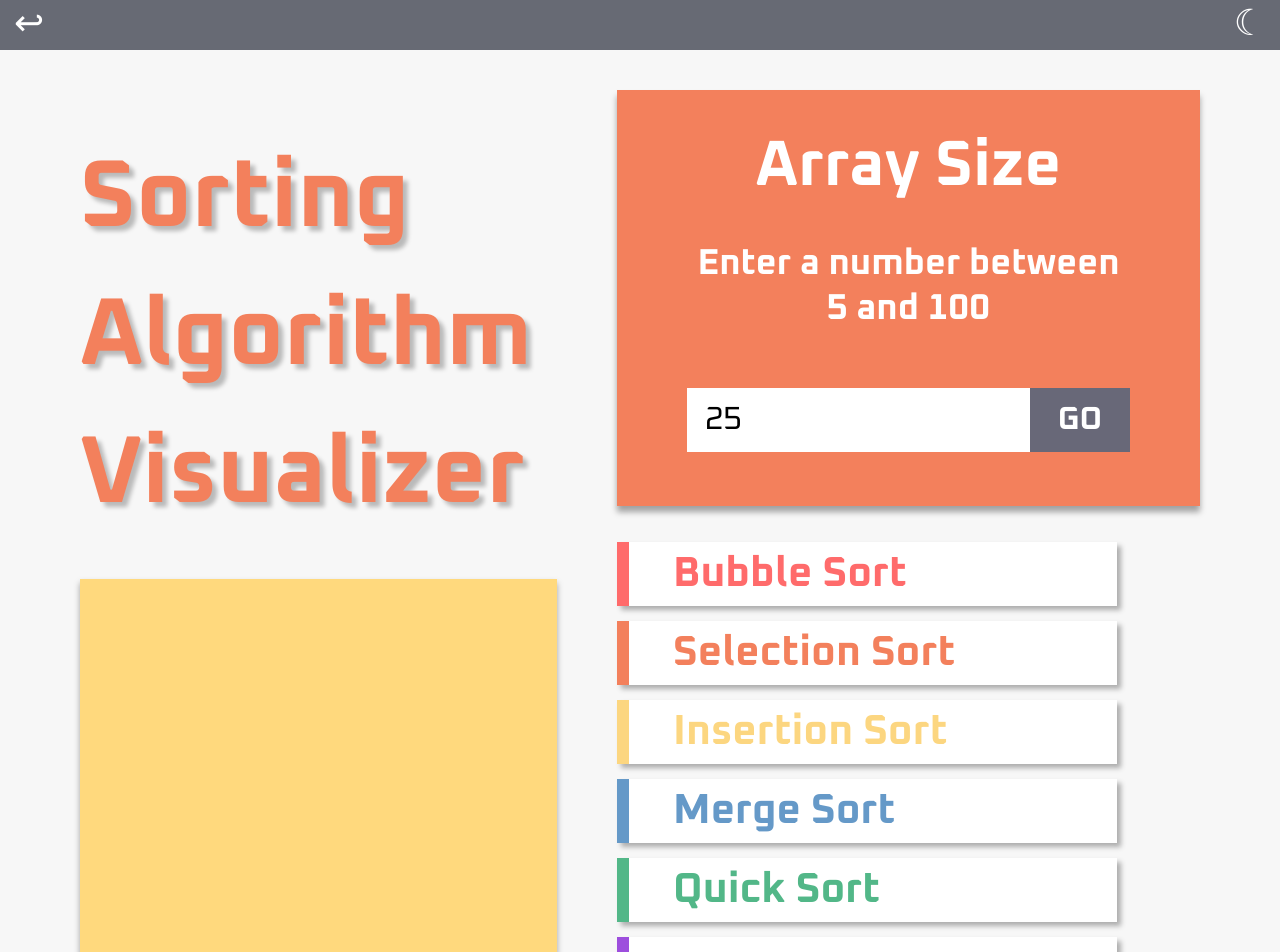
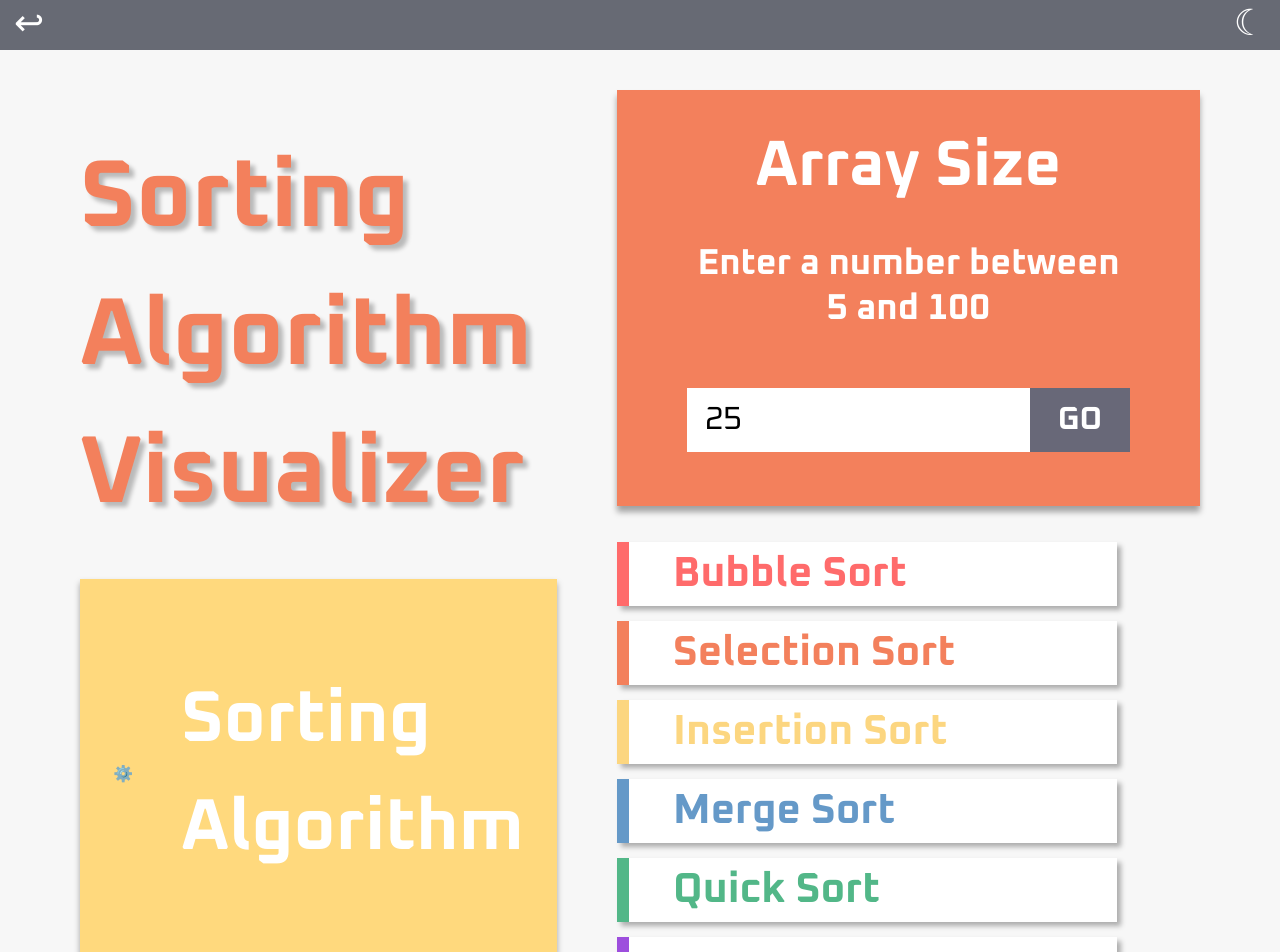
Before and after one commit to JuneYunDev/SortingAlgorithmVisualizer, a React (Vite) app in the folder sorting-visualizer/: page / in a window 1280 px wide. Shown: the top 952 px of the page. Built offline with nearby package versions, Linux system fonts and the light colour scheme.

Commit message:
Implement selected-card section and new js file for bubble sort.

```diff
--- a/sorting-visualizer/src/App.jsx
+++ b/sorting-visualizer/src/App.jsx
@@ -6,7 +6,7 @@ const App = () => {
   const [array, setArray] = useState([]);
   const [arraySize, setArraySize] = useState(25);
   const [algorithm, setAlgorithm] = useState("Bubble sort");
-  const [hoveredAlgorithm, setHoveredAlgorithm] = useState("Bubble sort");
+  const [hoveredAlgorithm, setHoveredAlgorithm] = useState(null);
   const [isSorting, setIsSorting] = useState(false);
 
   //Constants
@@ -48,7 +48,9 @@ const App = () => {
     },
   };
 
-  const currentAlgorithm = algorithmInfo[hoveredAlgorithm];
+  const currentAlgorithm = hoveredAlgorithm
+    ? algorithmInfo[hoveredAlgorithm]
+    : null;
 
   //Event Handlers
   const generateArray = () => {
@@ -91,9 +93,29 @@ const App = () => {
             Visualizer
           </h1>
 
-          <section className="selected-card">
-            <div className="algorithm-icon">{currentAlgorithm?.image}</div>
-            <h2>{currentAlgorithm?.title}</h2>
+          <section
+            className="selected-card"
+            style={{
+              backgroundColor: currentAlgorithm?.color || "#FFD97D",
+            }}
+          >
+            {currentAlgorithm ? (
+              <>
+                <div className="algorithm-icon">{currentAlgorithm.image}</div>
+
+                <h2>{currentAlgorithm.title}</h2>
+              </>
+            ) : (
+              <>
+                <div className="algorithm-icon">⚙️</div>
+
+                <h2>
+                  Sorting
+                  <br />
+                  Algorithm
+                </h2>
+              </>
+            )}
           </section>
         </section>
 
```
Also changed, not shown: sorting-visualizer/src/algorithms/bubbleSort.js (added).
